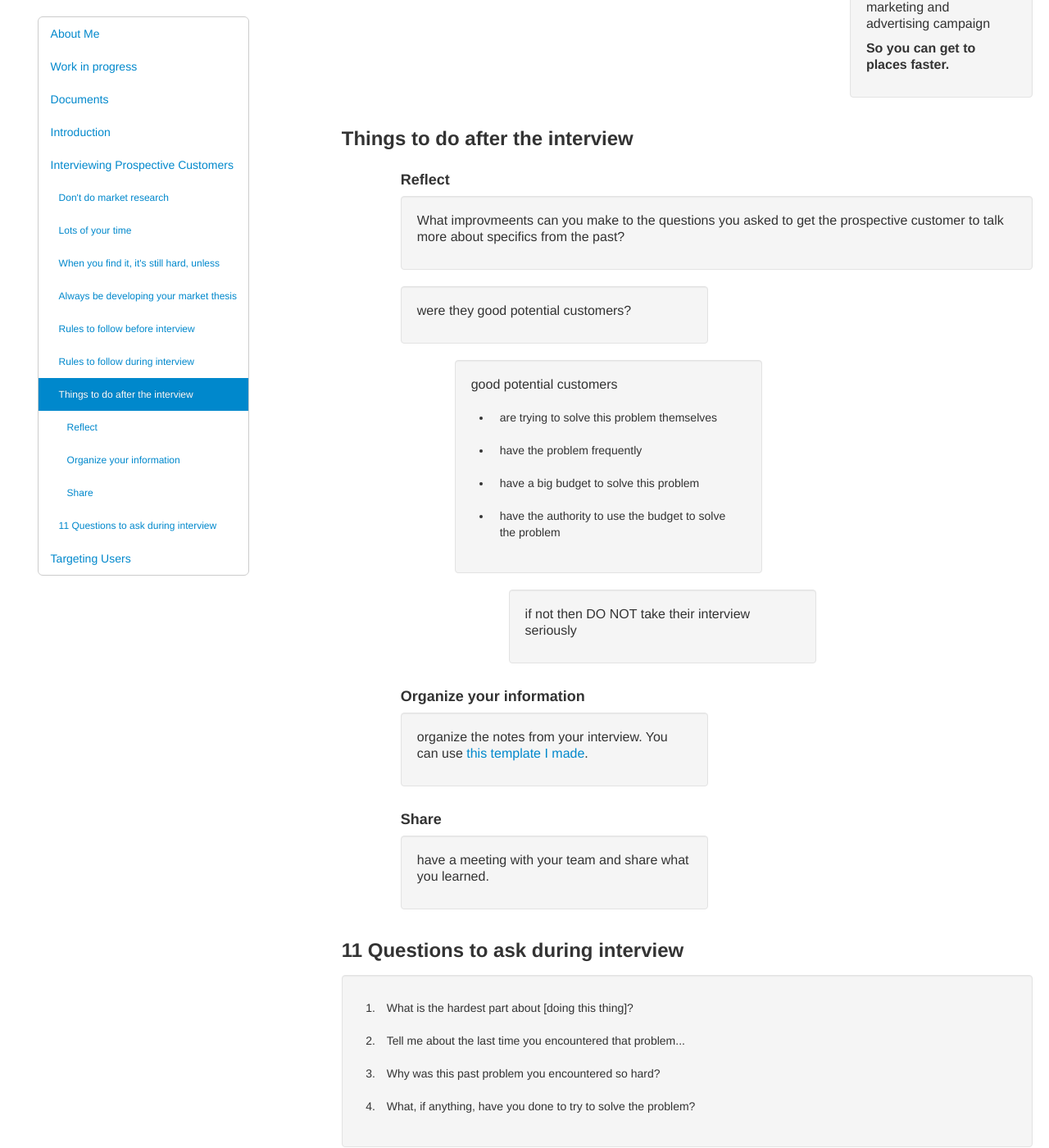
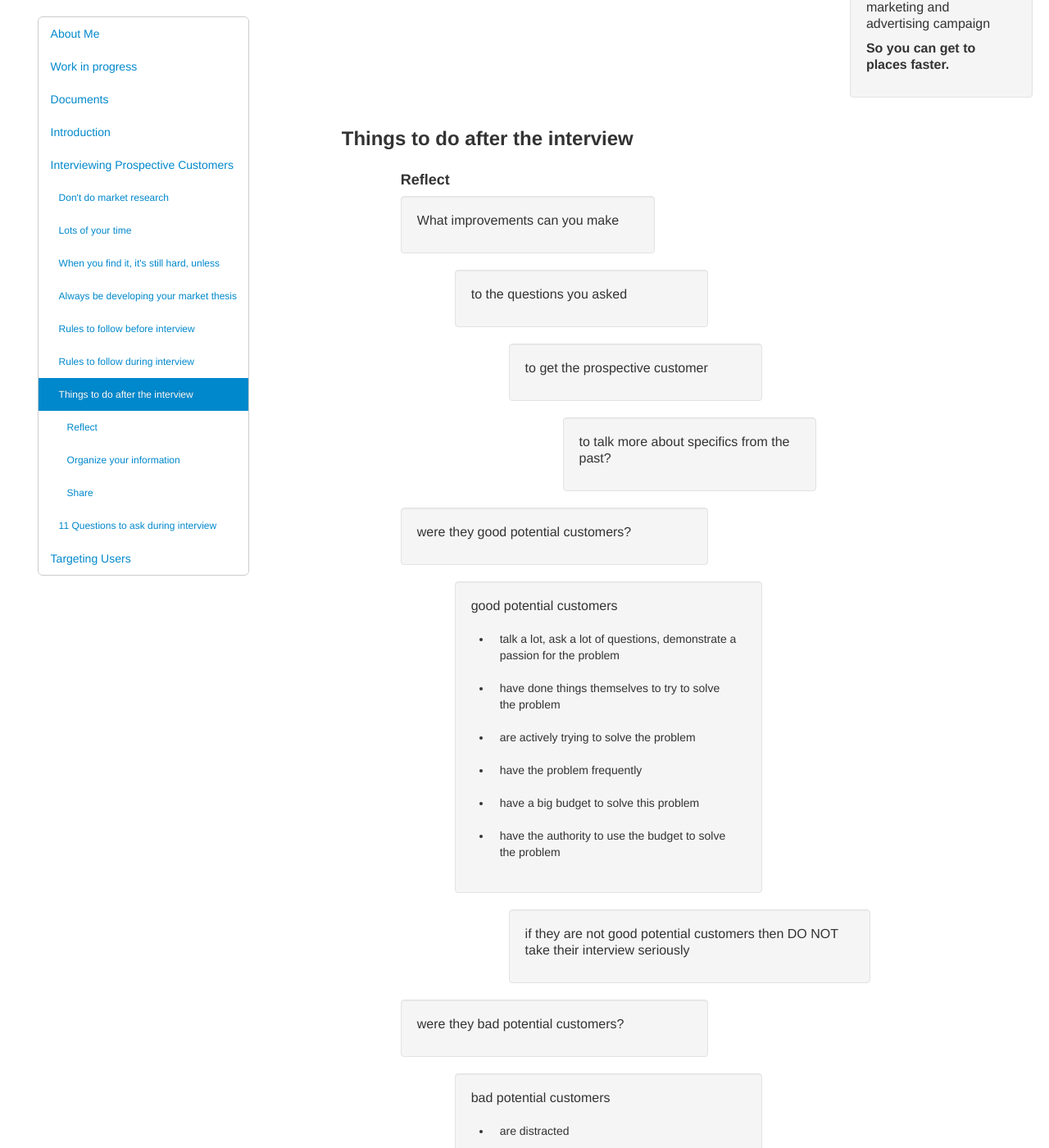
Before and after one commit to katpavan/katpavan.github.io, a Jekyll site: the page built from product-market-fit.md, in a window 1280 px wide and 1400 px high, scrolled down 27102 px. Shown: the whole window at 82% size. Built offline with Jekyll 4.4.1, drawn with Linux system fonts in a browser that asks for light colours; some of the changed text lies outside the part shown.

Commit message:
update where i am + get 06/07/00 into pmf

```diff
--- a/_layouts/pmf.html
+++ b/_layouts/pmf.html
@@ -2096,10 +2096,28 @@
 
                                             <div>
                                                 <div class="row-fluid">
-                                                    <div class="span12 well">
-                                                        <p>What improvmeents can you make to the questions you asked to get the prospective customer to talk more about specifics from the past?</p>
-                                                    </div>
-                                                </div>
+                                                    <div class="span5 well">
+                                                        <p>What improvements can you make</p>
+                                                    </div>
+                                                </div>
+
+                                                    <div class="row-fluid">
+                                                        <div class="span5 offset1 well">
+                                                            <p>to the questions you asked</p>
+                                                        </div>
+                                                    </div>
+
+                                                        <div class="row-fluid">
+                                                            <div class="span5 offset2 well">
+                                                                <p>to get the prospective customer</p>
+                                                            </div>
+                                                        </div>
+
+                                                            <div class="row-fluid">
+                                                                <div class="span5 offset3 well">
+                                                                    <p>to talk more about specifics from the past?</p>
+                                                                </div>
+                                                            </div>
 
                                                 <div class="row-fluid">
                                                     <div class="span6 well">
@@ -2112,7 +2130,14 @@
                                                         <p>good potential customers</p>
 
                                                         <ul>
-                                                            <li>are trying to solve this problem themselves</li>
+                                                            <li>
+                                                                talk a lot, ask a lot of questions, demonstrate a passion for the problem
+
+                                                            </li>
+
+                                                            <li>have done things themselves to try to solve the problem</li>
+
+                                                            <li>are actively trying to solve the problem</li>
 
                                                             <li>have the problem frequently</li>
 
@@ -2126,8 +2151,69 @@
                                                 </div>
 
                                                 <div class="row-fluid">
-                                                    <div class="span6 offset2 well">
-                                                        <p>if not then DO NOT take their interview seriously</p>
+                                                    <div class="span7 offset2 well">
+                                                        <p>if they are not good potential customers then DO NOT take their interview seriously</p>
+                                                    </div>
+                                                </div>
+
+                                                <div class="row-fluid">
+                                                    <div class="span6 well">
+                                                        <p>were they bad potential customers?</p>
+                                                    </div>
+                                                </div>
+
+                                                <div class="row-fluid">
+                                                    <div class="span6 offset1 well">
+                                                        <p>bad potential customers</p>
+
+                                                        <ul>
+                                                            <li>
+                                                                are distracted
+
+                                                            </li>
+
+                                                            <li>they talk a lot, but not about the problem</li>
+                                                        </ul>
+                                                    </div>
+                                                </div>
+
+                                                <div class="row-fluid">
+                                                    <div class="span9 well">
+                                                        <p>If the majority of people you interview ARE NOT TRYING TO SOLVE THE PROBLEM</p>
+                                                    </div>
+                                                </div>
+
+                                                <div class="row-fluid">
+                                                    <div class="span9 offset1 well">
+                                                        <p>then reconsider trying to solve this problem</p>
+                                                    </div>
+                                                </div>
+
+                                                <div class="row-fluid">
+                                                    <div class="span9 offset2 well">
+
+                                                        <p>Or change the target prospective customer you're interviewing</p>
+                                                    </div>
+                                                </div>
+
+                                                <div class="row-fluid">
+                                                    <div class="span9 well">
+                                                        <p>If they offer a solution that's good enough</p>
+                                                    </div>
+                                                </div>
+
+                                                <div class="row-fluid">
+                                                    <div class="span9 offset1 well">
+                                                        <p>then reconsider trying to solve this problem</p>
+
+
+                                                    </div>
+                                                </div>
+
+                                                <div class="row-fluid">
+                                                    <div class="span9 offset2 well">
+
+                                                        <p>Example: mismatched socks are a universal problem, but no one is getting rich fixing it.</p>
                                                     </div>
                                                 </div>
                                             </div>
```
Also changed, not shown: notes.md (+6 -1 lines).
